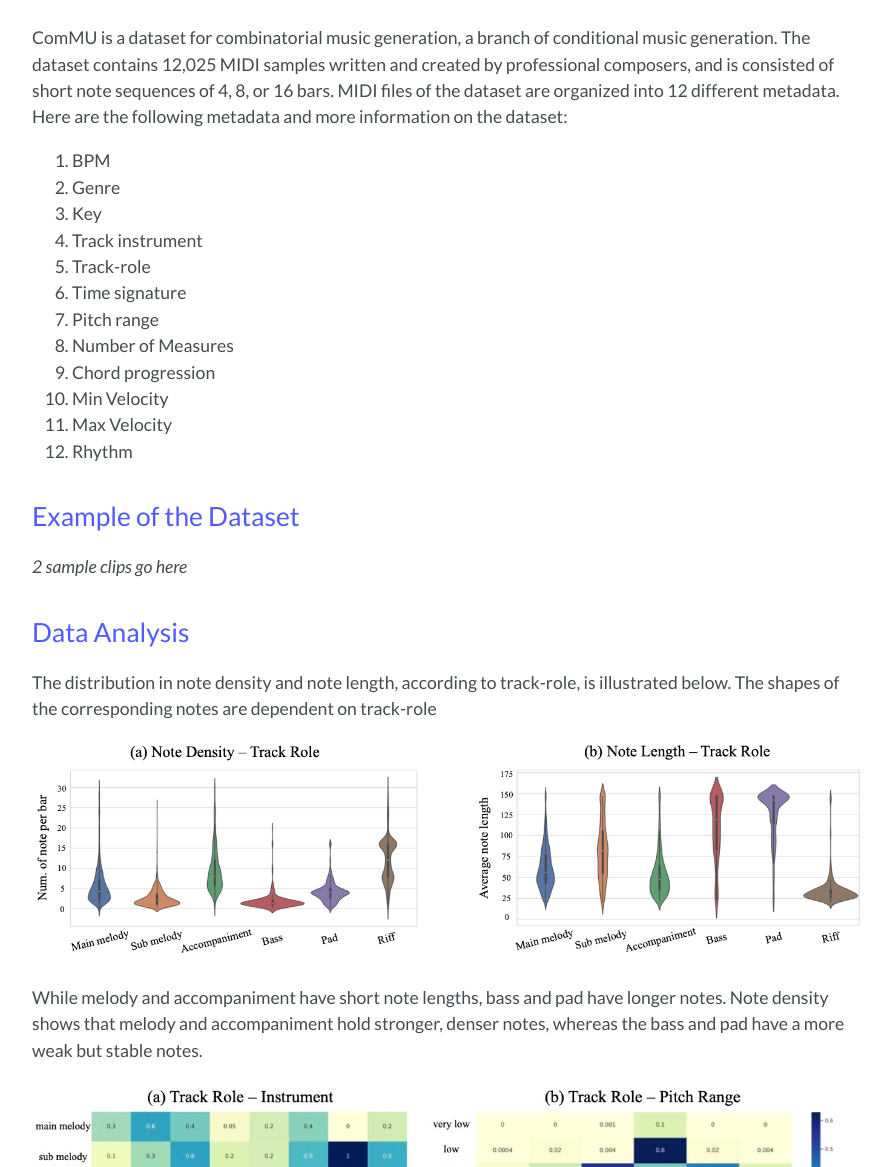
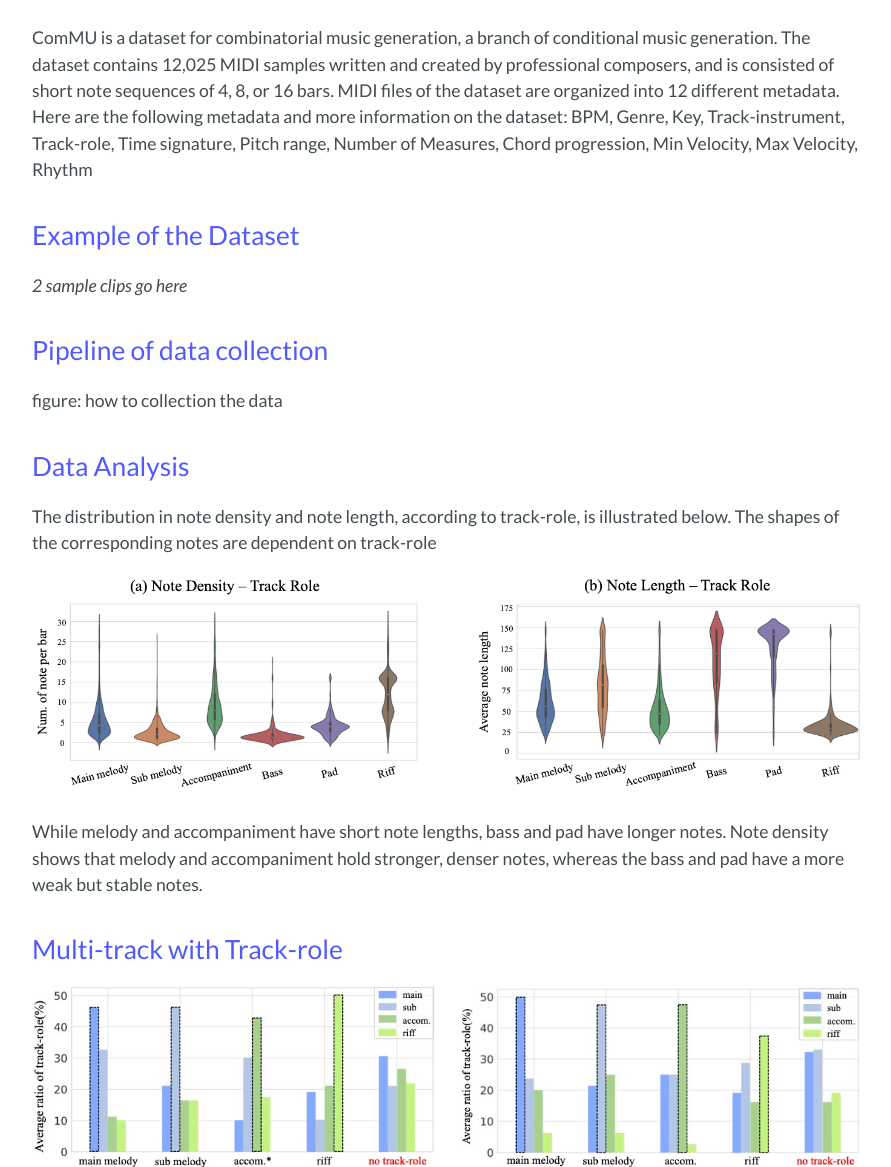
Before and after one commit to POZAlabs/ComMU, a Jekyll site: the page built from index.md, in a window 1280 px wide and 1400 px high, scrolled down 760 px. Shown: the part 233-1400 px from the top of the window, without its empty margins (192-1083 px from the left). Built offline with Jekyll 4.4.1, drawn with Linux system fonts in a browser that asks for light colours; our own code applies the rules of GitHub Pages for plain Markdown files; part of the change alters nothing that is shown; some of the changed text lies outside the part shown.

Commit message:
index.md chapter change

```diff
--- a/index.md
+++ b/index.md
@@ -7,19 +7,7 @@ _arxiv link, github code link, dataset download link_
 <iframe width="800" height="457" src="https://www.youtube.com/embed/yXFlF9nlB8Y" title="YouTube video player" frameborder="0" allow="accelerometer; autoplay; clipboard-write; encrypted-media; gyroscope; picture-in-picture" allowfullscreen></iframe>
 
 ComMU is a dataset for combinatorial music generation, a branch of conditional music generation. The dataset contains 12,025 MIDI samples written and created by professional composers, and is consisted of short note sequences of 4, 8, or 16 bars. MIDI files of the dataset are organized into 12 different metadata. Here are the following metadata and more information on the dataset:
-
-1. BPM
-2. Genre
-3. Key
-4. Track instrument
-5. Track-role
-6. Time signature
-7. Pitch range
-8. Number of Measures
-9. Chord progression
-10. Min Velocity
-11. Max Velocity
-12. Rhythm
+BPM, Genre, Key, Track-instrument, Track-role, Time signature, Pitch range, Number of Measures, Chord progression, Min Velocity, Max Velocity, Rhythm
 
 
 
@@ -27,6 +15,11 @@ ComMU is a dataset for combinatorial music generation, a branch of conditional m
 
 _2 sample clips go here_
 
+
+
+## Pipeline of data collection
+
+figure: how to collection the data
 
 
 
@@ -39,28 +32,6 @@ The distribution in note density and note length, according to track-role, is il
 </div>
 
 While melody and accompaniment have short note lengths, bass and pad have longer notes. Note density shows that melody and accompaniment hold stronger, denser notes, whereas the bass and pad have a more weak but stable notes.
-
-
-<div align="center">
-  <img src="./assets/img/figure_4.png" width=1000x>
-</div>
-
-The metadata heat map above illustrates the correlation between instruments, track-role, and pitch range. The map suggests that when a music is generated without track-role information, a piece that is highly correlated with the track-role will be generated. Conversely, without track-role information, a piece with low correlation will most likely not be generated -- meaning lower diversity in the tracks created.
-
-
-## Pipeline of data collection
-
-figure: how to collection the data
-
-
-
-## Extended Chord Quality
-
-<div align="center">
-  <img src="./assets/img/figure_6.png" width=1000x>
-</div>
-
- - Figure above illustrates that ComMU not only has major, minor, diminished and augmented 7th but also has extended chord qualities such as suspended 4th, major 7th, and minor 7th.
 
 
 
```
